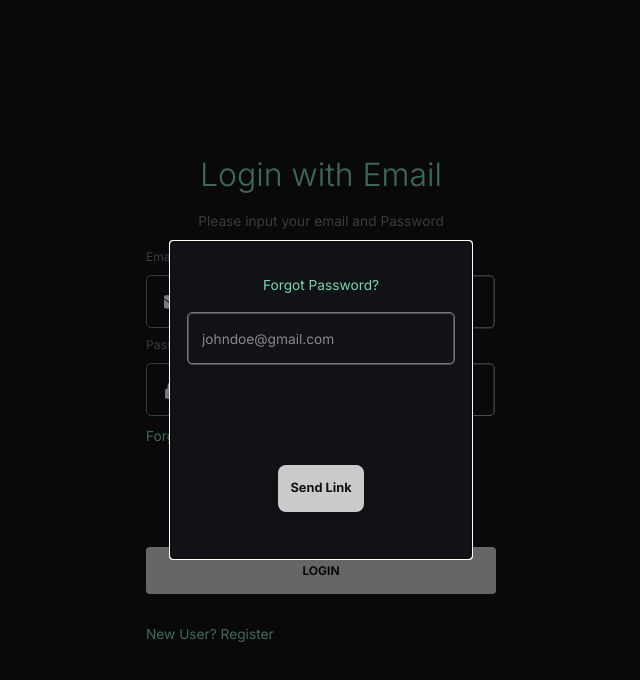
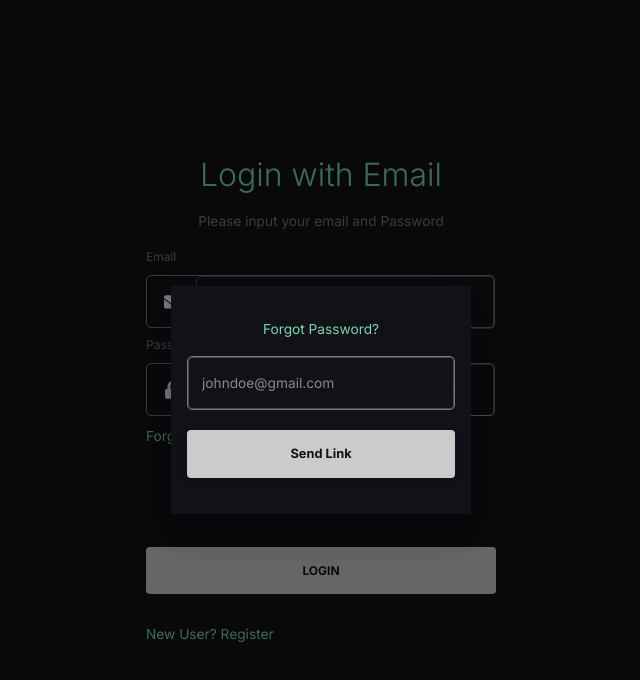
Before and after one commit to piyushjagtap22/WHMS_DASH, a React (Vite) app: page /login in a window 1280 px wide. Both pictures are taken after a click on the element "Forgot Password?". Shown: the top 680 px of the page, without its empty margins (319-959 px from the left). Built offline with nearby package versions, Linux system fonts and the light colour scheme; no server answers; what realm-web would draw is missing.

Commit message:
send link button width and margin correction

```diff
--- a/src/components/Pages/LoginScreen.jsx
+++ b/src/components/Pages/LoginScreen.jsx
@@ -3,31 +3,27 @@ import {
   Box,
   Button,
   Container,
+  Dialog,
   IconButton,
   InputAdornment,
-  Modal,
   TextField,
-  Typography,
+  Typography
 } from '@mui/material';
-import CustomButton from '../Button';
 import {
-  GoogleAuthProvider,
-  OAuthProvider,
   sendPasswordResetEmail,
-  signInWithEmailAndPassword,
+  signInWithEmailAndPassword
 } from 'firebase/auth';
-import React, { useEffect, useState } from 'react';
+import React, { useEffect, useLayoutEffect, useState } from 'react';
+import { Toaster, toast } from 'react-hot-toast';
 import { FaEnvelope, FaLock } from 'react-icons/fa';
 import { useDispatch, useSelector } from 'react-redux';
 import { Link, useNavigate } from 'react-router-dom';
-import { Toaster, toast } from 'react-hot-toast';
 import { auth } from '../../firebase';
-import { setAuthUser, setMongoUser, setToken } from '../../slices/authSlice';
+import { setAuthState, setAuthUser, setMongoUser, setToken } from '../../slices/authSlice';
 import { setLoading } from '../../slices/loadingSlice';
 import { getMongoUser } from '../../slices/usersApiSlice';
+import CustomButton from '../Button';
 import Loader from '../Loader';
-import { setAuthState } from '../../slices/authSlice';
-import { useLayoutEffect } from 'react';
 function LoginScreen() {
   const loading = useSelector((state) => state.loading.loading);
   const dispatch = useDispatch();
@@ -235,7 +231,7 @@ function LoginScreen() {
                 Forgot Password?
               </Typography>
 
-              <Modal
+              <Dialog
                 open={open}
                 onClose={handleToggleModal}
                 style={styles.modal}
@@ -260,9 +256,10 @@ function LoginScreen() {
                     type='submit'
                     variant='contained'
                     color='primary'
+                    width='100%'
                     onClick={handleResetPassword}
                     style={
-                      isValidMail ? styles.submitButton : styles.disabledButton
+                      isValidMail ? styles.dialogSubmitButton : styles.dialogDisabledButton
                     }
                   >
                     Send Link
@@ -291,7 +288,7 @@ function LoginScreen() {
                     )}
                   </CustomButton> */}
                 </Box>
-              </Modal>
+              </Dialog>
               <Button
                 type='submit'
                 fullWidth
@@ -414,7 +411,7 @@ const styles = {
     border: '1px solid #75777B',
     borderRadius: '5px',
     outline: 'white',
-    height: '52px',
+    // height: '52px',
   },
   modalButton: {
     marginTop: '15px',
@@ -454,6 +451,25 @@ const styles = {
     padding: '0.8rem',
     fontWeight: 'bold',
   },
+  dialogSubmitButton: {
+    backgroundColor: '#7CD6AB',
+    color: '#121318',
+    marginTop: '20px',
+    marginBottom: '20px',
+    padding: '0.8rem',
+    fontWeight: 'bold',
+    borderRadius: '4px'
+  },
+  dialogDisabledButton: {
+    backgroundColor: '#ccc',
+    color: '#121318',
+    marginTop: '20px',
+    marginBottom: '20px',
+    padding: '0.8rem',
+    fontWeight: 'bold',
+    borderRadius: '4px'
+  }
+
 };
 
 export default LoginScreen;
```
